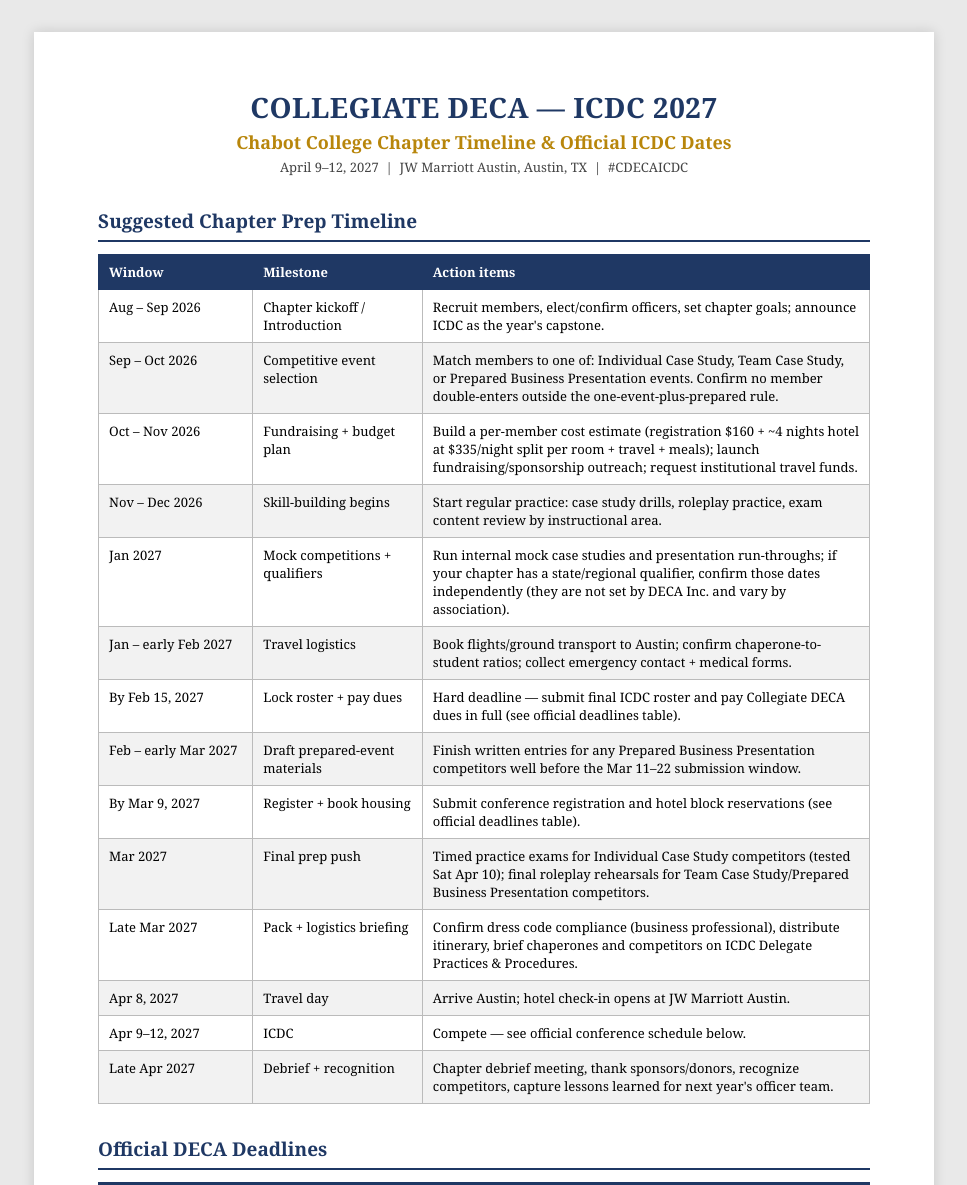
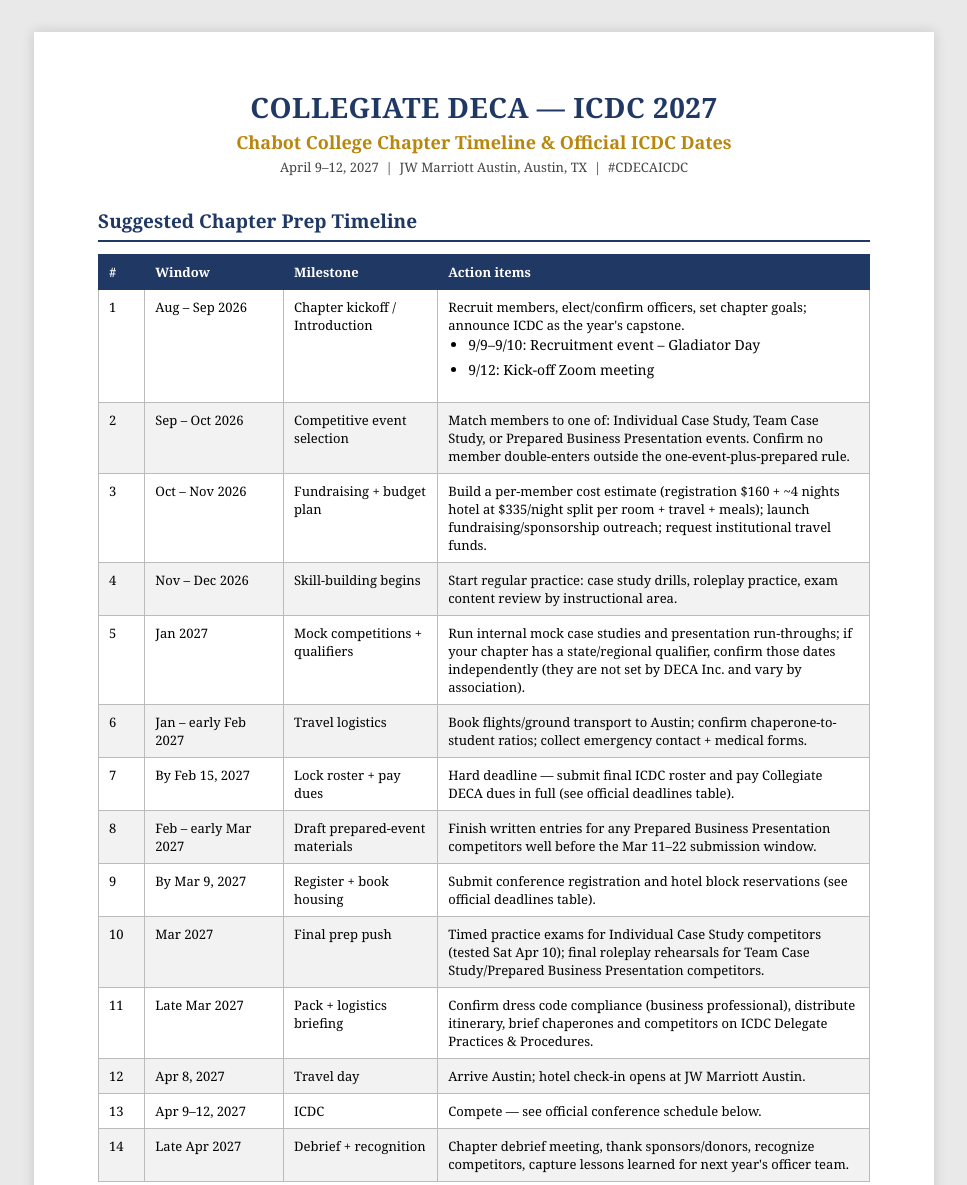
Before and after one commit to vm2027/deca, a plain HTML site: page index.html in a window 1280 px wide. Shown: the top 1185 px of the page, without its empty margins (156-1123 px from the left). Drawn offline with Linux system fonts and the light colour scheme.

Commit message:
Add milestone numbers and kickoff event bullets to prep timeline
Adds a # column to the Suggested Chapter Prep Timeline table and lists
the two September kickoff-window events (Gladiator Day recruitment,
Kick-off Zoom meeting) as bullets under the first row's action items.

```diff
--- a/index.html
+++ b/index.html
@@ -129,22 +129,27 @@
 
   <h1>Suggested Chapter Prep Timeline</h1>
   <table>
-    <thead><tr><th style="width:20%">Window</th><th style="width:22%">Milestone</th><th>Action items</th></tr></thead>
+    <thead><tr><th style="width:6%">#</th><th style="width:18%">Window</th><th style="width:20%">Milestone</th><th>Action items</th></tr></thead>
     <tbody>
-      <tr><td>Aug &ndash; Sep 2026</td><td>Chapter kickoff / Introduction</td><td>Recruit members, elect/confirm officers, set chapter goals; announce ICDC as the year's capstone.</td></tr>
-      <tr><td>Sep &ndash; Oct 2026</td><td>Competitive event selection</td><td>Match members to one of: Individual Case Study, Team Case Study, or Prepared Business Presentation events. Confirm no member double-enters outside the one-event-plus-prepared rule.</td></tr>
-      <tr><td>Oct &ndash; Nov 2026</td><td>Fundraising + budget plan</td><td>Build a per-member cost estimate (registration $160 + ~4 nights hotel at $335/night split per room + travel + meals); launch fundraising/sponsorship outreach; request institutional travel funds.</td></tr>
-      <tr><td>Nov &ndash; Dec 2026</td><td>Skill-building begins</td><td>Start regular practice: case study drills, roleplay practice, exam content review by instructional area.</td></tr>
-      <tr><td>Jan 2027</td><td>Mock competitions + qualifiers</td><td>Run internal mock case studies and presentation run-throughs; if your chapter has a state/regional qualifier, confirm those dates independently (they are not set by DECA Inc. and vary by association).</td></tr>
-      <tr><td>Jan &ndash; early Feb 2027</td><td>Travel logistics</td><td>Book flights/ground transport to Austin; confirm chaperone-to-student ratios; collect emergency contact + medical forms.</td></tr>
-      <tr><td>By Feb 15, 2027</td><td>Lock roster + pay dues</td><td>Hard deadline &mdash; submit final ICDC roster and pay Collegiate DECA dues in full (see official deadlines table).</td></tr>
-      <tr><td>Feb &ndash; early Mar 2027</td><td>Draft prepared-event materials</td><td>Finish written entries for any Prepared Business Presentation competitors well before the Mar 11&ndash;22 submission window.</td></tr>
-      <tr><td>By Mar 9, 2027</td><td>Register + book housing</td><td>Submit conference registration and hotel block reservations (see official deadlines table).</td></tr>
-      <tr><td>Mar 2027</td><td>Final prep push</td><td>Timed practice exams for Individual Case Study competitors (tested Sat Apr 10); final roleplay rehearsals for Team Case Study/Prepared Business Presentation competitors.</td></tr>
-      <tr><td>Late Mar 2027</td><td>Pack + logistics briefing</td><td>Confirm dress code compliance (business professional), distribute itinerary, brief chaperones and competitors on ICDC Delegate Practices &amp; Procedures.</td></tr>
-      <tr><td>Apr 8, 2027</td><td>Travel day</td><td>Arrive Austin; hotel check-in opens at JW Marriott Austin.</td></tr>
-      <tr><td>Apr 9&ndash;12, 2027</td><td>ICDC</td><td>Compete &mdash; see official conference schedule below.</td></tr>
-      <tr><td>Late Apr 2027</td><td>Debrief + recognition</td><td>Chapter debrief meeting, thank sponsors/donors, recognize competitors, capture lessons learned for next year's officer team.</td></tr>
+      <tr><td>1</td><td>Aug &ndash; Sep 2026</td><td>Chapter kickoff / Introduction</td><td>Recruit members, elect/confirm officers, set chapter goals; announce ICDC as the year's capstone.
+        <ul>
+          <li>9/9&ndash;9/10: Recruitment event &ndash; Gladiator Day</li>
+          <li>9/12: Kick-off Zoom meeting</li>
+        </ul>
+      </td></tr>
+      <tr><td>2</td><td>Sep &ndash; Oct 2026</td><td>Competitive event selection</td><td>Match members to one of: Individual Case Study, Team Case Study, or Prepared Business Presentation events. Confirm no member double-enters outside the one-event-plus-prepared rule.</td></tr>
+      <tr><td>3</td><td>Oct &ndash; Nov 2026</td><td>Fundraising + budget plan</td><td>Build a per-member cost estimate (registration $160 + ~4 nights hotel at $335/night split per room + travel + meals); launch fundraising/sponsorship outreach; request institutional travel funds.</td></tr>
+      <tr><td>4</td><td>Nov &ndash; Dec 2026</td><td>Skill-building begins</td><td>Start regular practice: case study drills, roleplay practice, exam content review by instructional area.</td></tr>
+      <tr><td>5</td><td>Jan 2027</td><td>Mock competitions + qualifiers</td><td>Run internal mock case studies and presentation run-throughs; if your chapter has a state/regional qualifier, confirm those dates independently (they are not set by DECA Inc. and vary by association).</td></tr>
+      <tr><td>6</td><td>Jan &ndash; early Feb 2027</td><td>Travel logistics</td><td>Book flights/ground transport to Austin; confirm chaperone-to-student ratios; collect emergency contact + medical forms.</td></tr>
+      <tr><td>7</td><td>By Feb 15, 2027</td><td>Lock roster + pay dues</td><td>Hard deadline &mdash; submit final ICDC roster and pay Collegiate DECA dues in full (see official deadlines table).</td></tr>
+      <tr><td>8</td><td>Feb &ndash; early Mar 2027</td><td>Draft prepared-event materials</td><td>Finish written entries for any Prepared Business Presentation competitors well before the Mar 11&ndash;22 submission window.</td></tr>
+      <tr><td>9</td><td>By Mar 9, 2027</td><td>Register + book housing</td><td>Submit conference registration and hotel block reservations (see official deadlines table).</td></tr>
+      <tr><td>10</td><td>Mar 2027</td><td>Final prep push</td><td>Timed practice exams for Individual Case Study competitors (tested Sat Apr 10); final roleplay rehearsals for Team Case Study/Prepared Business Presentation competitors.</td></tr>
+      <tr><td>11</td><td>Late Mar 2027</td><td>Pack + logistics briefing</td><td>Confirm dress code compliance (business professional), distribute itinerary, brief chaperones and competitors on ICDC Delegate Practices &amp; Procedures.</td></tr>
+      <tr><td>12</td><td>Apr 8, 2027</td><td>Travel day</td><td>Arrive Austin; hotel check-in opens at JW Marriott Austin.</td></tr>
+      <tr><td>13</td><td>Apr 9&ndash;12, 2027</td><td>ICDC</td><td>Compete &mdash; see official conference schedule below.</td></tr>
+      <tr><td>14</td><td>Late Apr 2027</td><td>Debrief + recognition</td><td>Chapter debrief meeting, thank sponsors/donors, recognize competitors, capture lessons learned for next year's officer team.</td></tr>
     </tbody>
   </table>
 
```
